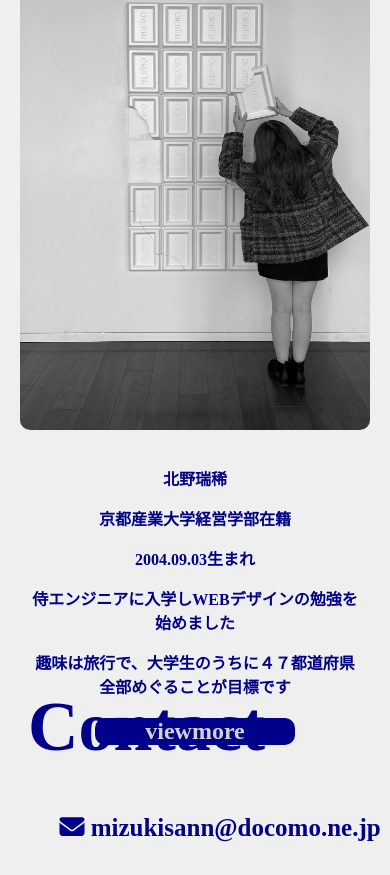
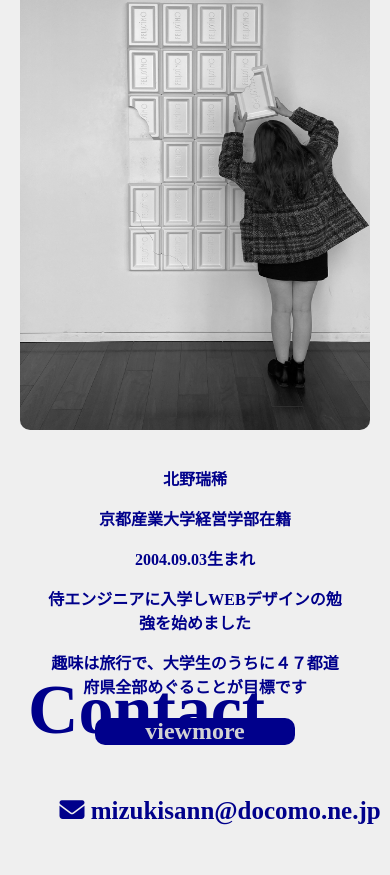
Before and after one commit to mizukikiki/mportfolio, a plain HTML site: page index.html in a window 390 px wide. Shown: the part 2255-3130 px from the top of the page. Drawn offline with Linux system fonts and the light colour scheme.

Commit message:
Add files via upload

```diff
--- a/style.css
+++ b/style.css
@@ -151,6 +151,7 @@ box-shadow: 0 5px 5px rgba(0,0,0,.1);
 .works {
 
   position: relative;
+
   background-size: auto 100%;
   background-position: center;
 
@@ -1154,7 +1155,7 @@ background-color: darkblue;
   }
 
   .profile_text{
-    margin-top: 20px;
+   padding: 20px;
   }
 
   .profile img {
@@ -1211,11 +1212,14 @@ background-color: darkblue;
 
   /*contact*/
 
-  .contact {}
+  .contact {
+
+  }
 
   .contact h1 {
     color: darkblue;
     font-size: 70px;
+    margin-top: 30px;
   }
 
   .contact p {
@@ -1344,173 +1348,3 @@ background-color: darkblue;
 
 
   }
-
-
-  /*
-  .timeline1:before {
-    position: absolute;
-    left: 50%;
-    top: 0;
-    content: '';
-    display: block;
-    width: 6px;
-    height: 100%;
-
-  background-color: darkblue;
-    z-index: 5;
-  }
-
-
-
-  .timeline1 li {
-    padding: 1em 0;
-  }
-
-  .timeline1 li:after {
-    content: '';
-    display: block;
-    height: 0;
-    clear: both;
-    visibility: hidden;
-
-  }
-
-  .timeline1 li :nth-child(odd).timeline_item {
-    position: relative;
-    width: calc(50% - 29px);
-    float: left;
-    text-align: right;
-  }
-
-  .timeline1 li:nth(even) .timeline_item {
-    position: relative;
-    display: inline-block;
-    text-align: center;
-  }
-
-  .timeline1 li:nth-child(even) .timeline_item {
-    position: relative;
-    width: calc(50% - 29px);
-    float: right;
-  }
-
-  .timeline1 li .timeline_item .flag_cont {
-    position: relative;
-    display: inline;
-    background-color: darkblue;
-    color: #ffffff;
-    padding: 6px 10px;
-    border-radius: 5px;
-    font-weight: bold;
-    text-align: left;
-  }
-
-  .timeline1 li:nth-child(odd) .timeline_item .flag {
-    box-shadow: -1px 1px 1px rgba(0, 0, 0, 0.15), 0 0 1px rgba(0, 0, 0, 0.15);
-  }
-
-  .timeline1 li:nth-child(even) .timeline_item .flag {
-    box-shadow: 1px 1px 1px rgba(0, 0, 0, 0.15), 0 0 1px rgba(0, 0, 0, 0.15);
-  }
-
-  .timeline1 li:nth-child(odd) .timeline_item .flag_cont:before,
-  .timeline1 li:nth-child(even) .timeline_item .flag_cont:before {
-    position: absolute;
-    top: 4px;
-    right: -38px;
-    content: '';
-    display: block;
-    width: 12px;
-    height: 12px;
-    margin-top: -10px;
-    padding: 4px;
-    background: darkblue;
-    border-radius: 50%;
-    border: 6px solid color blue;
-    z-index: 10;
-
-  }
-
-  .timeline1 li:nth-child(even) .timeline_item .flag_cont:before {
-    left: -303px;
-  }
-
-  .timeline1 li:nth-child(odd) .timeline_item .flag_cont:after,
-  .timeline1 li:nth-child(even) .timeline_item .flag_cont:after {
-    position: absolute;
-    top: 10px;
-    right: -38px;
-    content: '';
-    display: block;
-    width: 16px;
-    height: 16px;
-    margin-top: -10px;
-    border-radius: 10px;
-    border: 2px solid color darkblue;
-    z-index: 10;
-
-
-  }
-
-  .timeline1 li:nth-child(even) .timeline_item .flag_cont:after {
-    left: -38px;
-  }
-
-  .timeline1 li:nth-child(odd) .timeline_item .flag:after {
-    content: '';
-    position: absolute;
-    left: 100%;
-    top: 50%;
-    height: 0;
-    width: 0;
-    margin-top: -6px;
-    border: solid transparent;
-    border-left-color: rgba(26, 35, 126, 1);
-    border-width: 6px;
-    ;
-  }
-
-  .timeline1 li:nth-child(even) .timeline_item .flag:after {
-    content: '';
-    position: absolute;
-    right: 100%;
-    top: 50%;
-    height: 0;
-    width: 0;
-    margin-top: -6px;
-    border: solid transparent;
-    border-right-color: rgba(26, 35, 126, 1);
-    border-width: 6px;
-    ;
-  }
-
-  .cp_timeline1 li .timeline_item .time {
-    display: block;
-    margin-top: 1em;
-    padding: 4px 6px;
-    font-size: 0.6em;
-    line-height: 1em;
-    color: rgba(255, 87, 34, 1);
-    text-align: right;
-  }
-
-  .timeline01 li:nth-child(even) .timeline_item .time {
-    text-align: left;
-  }
-
-  .timeline01 li .timeline_item .desc {
-    margin: 1em 0.75em 0 0;
-    font-size: 0.7em;
-    line-height: 1.5em;
-    margin: 1em 1em 0 1em;
-    padding: 1em;
-    background: rgba(178, 235, 242, 0.7);
-    border-radius: 6px;
-
-  }
-
-  .desc {
-    padding: 10px;
-  }
-
-    */
```
